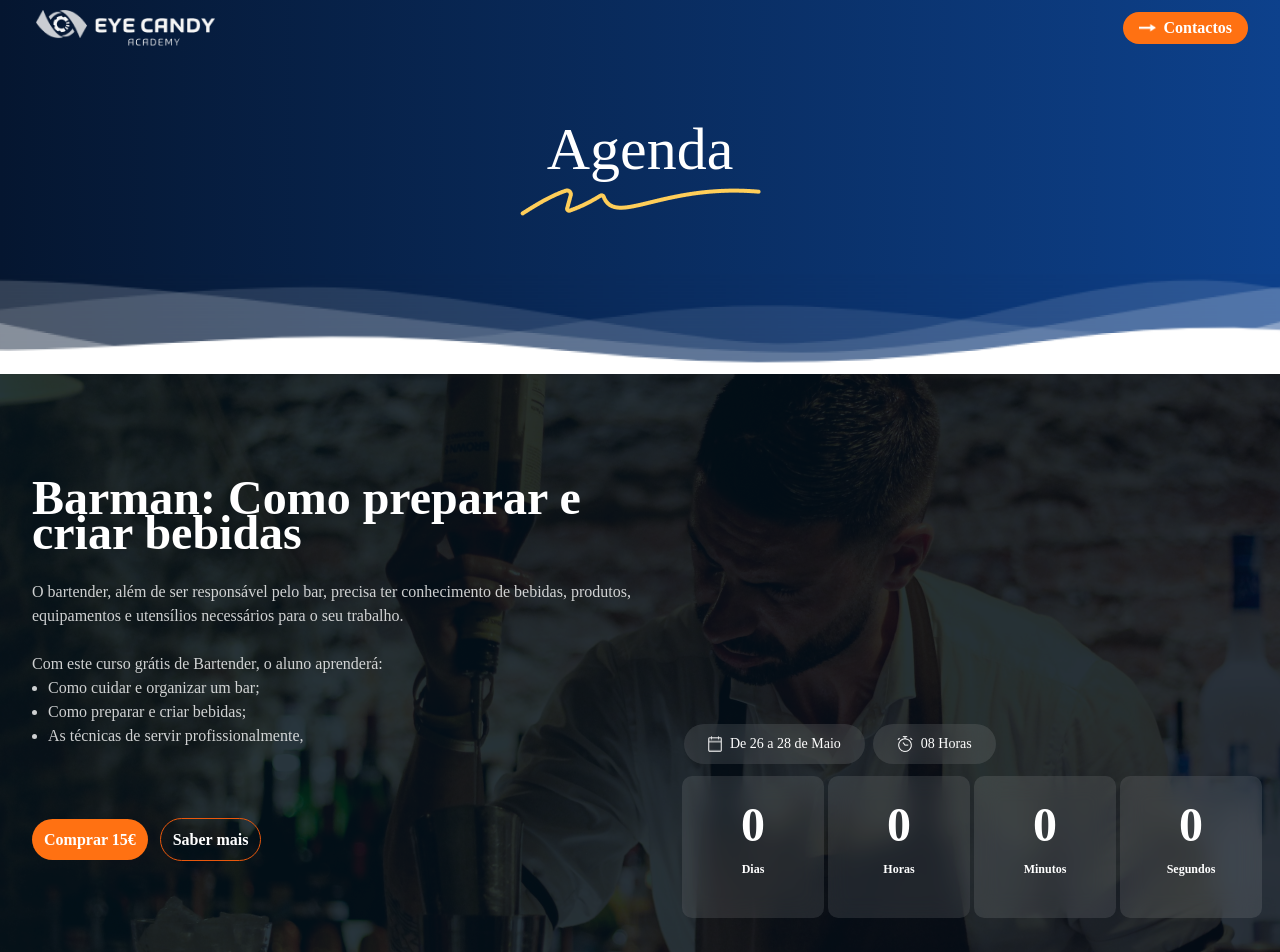
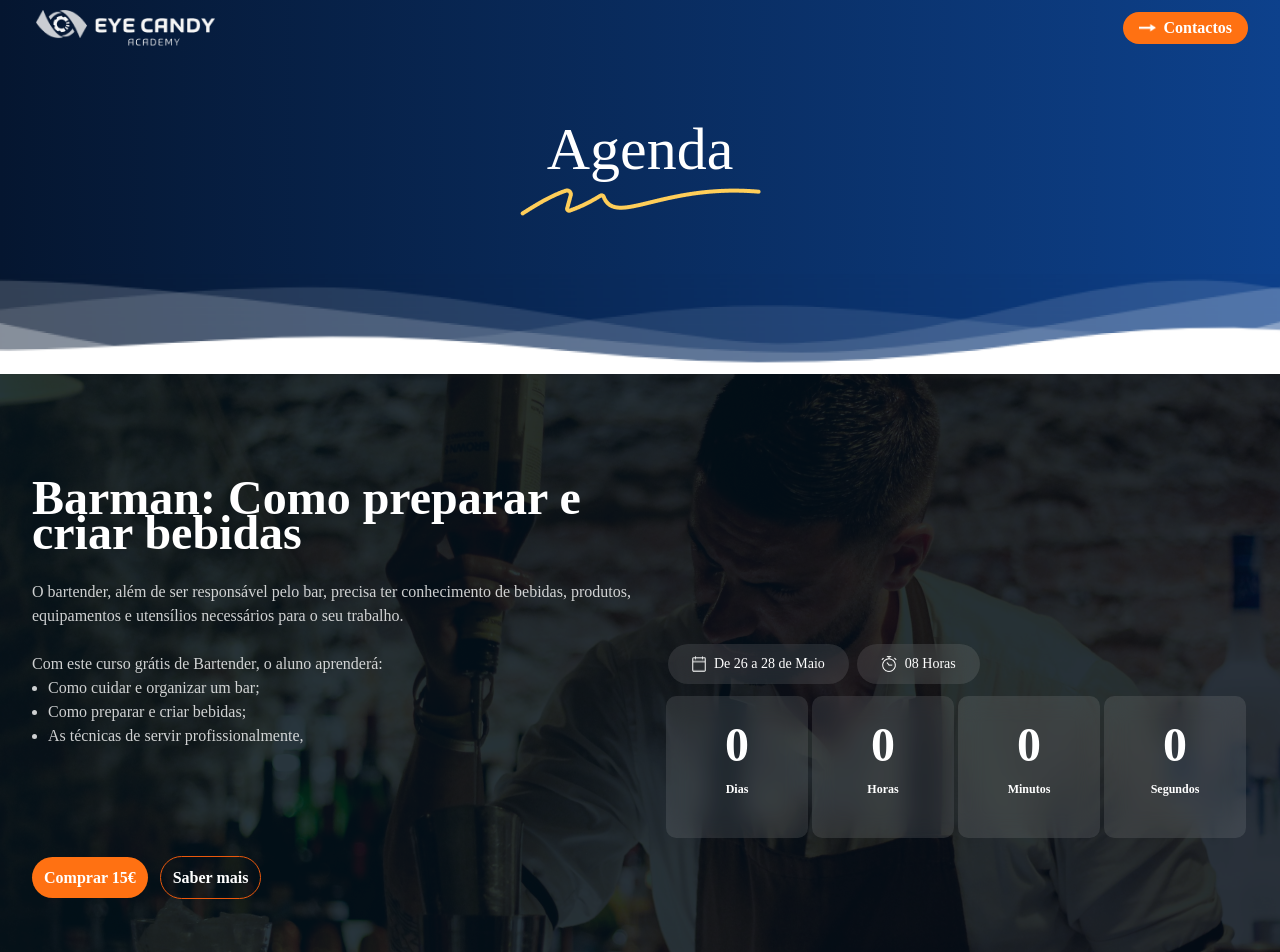
Before and after one commit to victorfulia/agenda-eye-academy, a React (Create React App) app: page / in a window 1280 px wide. Shown: the top 952 px of the page. Built offline with nearby package versions, Linux system fonts and the light colour scheme.

Commit message:
feat: Adjustments

```diff
--- a/src/components/ActiveCourses/index.tsx
+++ b/src/components/ActiveCourses/index.tsx
@@ -9,8 +9,8 @@ import Counter from "../Counter";
 
 const ActiveCourses: React.FC = () => {
   return (
-    <div className="bg-[url('/src/assets/imgs/banner.png')] md:w-full w-[1300px] h-[900px] md:h-[650px] mt-2">
-      <div className="w-full pt-8 flex-col px-8">
+    <div className="bg-[url('/src/assets/imgs/banner.png')] md:w-full w-full h-[900px] md:h-[650px] mt-2">
+      <div className="w-full pt-8 flex-col px-8 mx-auto max-w-screen-xl">
         <div className="mt-20 max-w-[630px]">
           <span className="not-italic font-bold text-5xl text-white leading-6">
             Barman: Como preparar e criar bebidas
@@ -24,7 +24,7 @@ const ActiveCourses: React.FC = () => {
             necessários para o seu trabalho.
           </span>
         </div>
-
+        <div className="justify-between sm:flex">
           <div className="mt-6 max-w-[630px]">
             <span className="not-italic font-medium text-base leading-6 text-white text-opacity-80">
               Com este curso grátis de Bartender, o aluno aprenderá:
@@ -36,26 +36,15 @@ const ActiveCourses: React.FC = () => {
             </ul>
           </div>
 
-        <div className="mt-20 max-w-[630px]">
-          <a
-            href="/page"
-            className="bg-[#FF7112] rounded-[2000px] p-3 not-italic font-bold text-base leading-5 text-white mr-3 font-sans"
-          >
-            Comprar 15€
-          </a>
-          <a
-            href="/page"
-            className="border-orange-600 border rounded-[2000px] p-3 not-italic font-bold text-base leading-5 text-white font-sans"
-          >
-            Saber mais
-          </a>
-        </div>
-
-        <div className="absolute right-0 mt-12 md:-mt-32 px-4">
+          <div className="my-4">
             <div className="flex ml-1">
               <div className="backdrop-blur-md bg-white/10 backdrop-opacity-6 rounded-[2000px] mr-2 px-3">
                 <span className="flex p-3 not-italic font-normal text-sm leading-4 text-white">
-                <img src={IconCalendar} className="mr-2" alt="icon-calendar" />
+                  <img
+                    src={IconCalendar}
+                    className="mr-2"
+                    alt="icon-calendar"
+                  />
                   De 26 a 28 de Maio
                 </span>
               </div>
@@ -75,6 +64,22 @@ const ActiveCourses: React.FC = () => {
             </div>
           </div>
         </div>
+
+        <div className="max-w-[630px]">
+          <a
+            href="/page"
+            className="bg-[#FF7112] rounded-[2000px] p-3 not-italic font-bold text-base leading-5 text-white mr-3 font-sans"
+          >
+            Comprar 15€
+          </a>
+          <a
+            href="/page"
+            className="border-orange-600 border rounded-[2000px] p-3 not-italic font-bold text-base leading-5 text-white font-sans"
+          >
+            Saber mais
+          </a>
+        </div>
+      </div>
     </div>
   );
 };
--- a/src/components/Footer/index.tsx
+++ b/src/components/Footer/index.tsx
@@ -17,7 +17,7 @@ const Footer: React.FC = () => {
               />
             </a>
           </div>
-          <div className="grid grid-cols-2 gap-8 sm:gap-6 sm:grid-cols-1 pr-8">
+          <div className="grid grid-cols-2 gap-8 sm:gap-6 sm:grid-cols-2 pr-8">
             <div>
               <h2 className="mb-6 text-sm font-semibold text-white">
                 Ainda tens dúvidas?
```
Also changed, not shown: src/assets/imgs/footer-header.png. Lines whose indentation alone changed are shown as unchanged.
